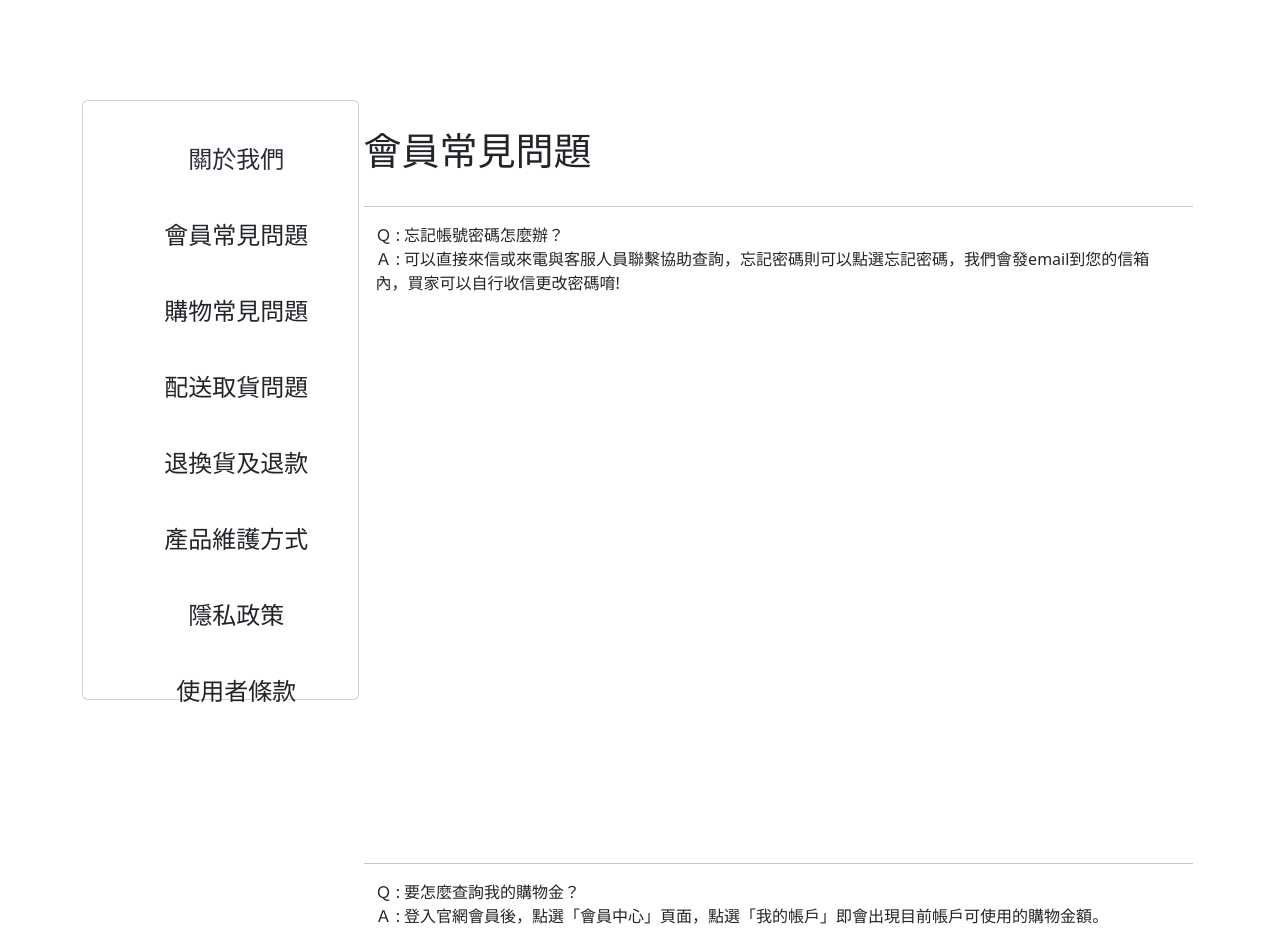
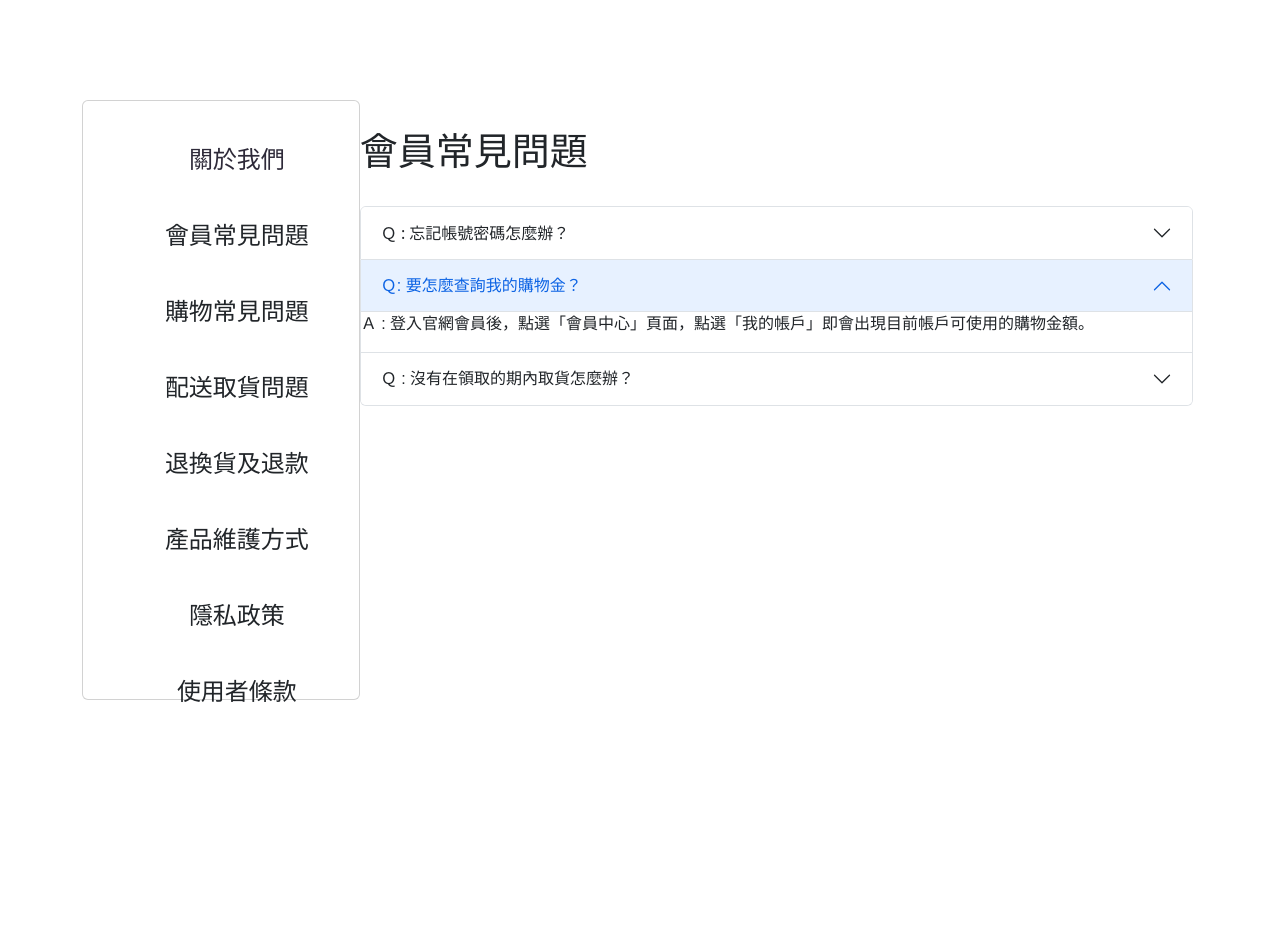
Before and after one commit to ibbeuni/bookstore-project, a Vue app in the folder front-end/: page /#/faq in a window 1280 px wide. Shown: the top 952 px of the page. After the commit the page ends 800 px from the top, so only its background shows below. Built offline with nearby package versions, Linux system fonts and the light colour scheme; a web font is replaced by a local one.

Commit message:
彈一曲手風琴

```diff
--- a/front-end/src/views/AskedQ.vue
+++ b/front-end/src/views/AskedQ.vue
@@ -20,27 +20,42 @@
                 </ul>
             </div>
             <div class="card_1">
-                <div class="accordion-body">
-                    <div class="accordion">
-                        <h1>會員常見問題</h1>
-                        <hr>
-                        <div class="container">
-                            <div class="label">Ｑ : 忘記帳號密碼怎麼辦？</div>
-                            <div class="content">Ａ : 可以直接來信或來電與客服人員聯繫協助查詢，忘記密碼則可以點選忘記密碼，我們會發email到您的信箱內，買家可以自行收信更改密碼唷!
+                <div class="accordion" id="myAccordion">
+                    <h1>會員常見問題</h1>
+                    <div class="accordion-item">
+                        <div class="accordion-header" id="headingOne">
+                            <button type="button" class="accordion-button collapsed" data-bs-toggle="collapse"
+                                data-bs-target="#collapseOne">Ｑ : 忘記帳號密碼怎麼辦？</button>
+                        </div>
+                        <div id="collapseOne" class="accordion-collapse collapse" data-bs-parent="#myAccordion">
+                            <div class="card-body">
+                                <p>Ａ : 可以直接來信或來電與客服人員聯繫協助查詢，忘記密碼則可以點選忘記密碼，我們會發email到您的信箱內，買家可以自行收信更改密碼唷!</p>
                             </div>
                         </div>
-                        <hr>
-                        <div class="container">
-                            <div class="label">Ｑ : 要怎麼查詢我的購物金？</div>
-                            <div class="content">Ａ : 登入官網會員後，點選「會員中心」頁面，點選「我的帳戶」即會出現目前帳戶可使用的購物金額。
+                    </div>
+                    <div class="accordion-item">
+                        <h2 class="accordion-header" id="headingTwo">
+                            <button type="button" class="accordion-button" data-bs-toggle="collapse"
+                                data-bs-target="#collapseTwo">
+                                Ｑ: 要怎麼查詢我的購物金？</button>
+                        </h2>
+                        <div id="collapseTwo" class="accordion-collapse collapse show" data-bs-parent="#myAccordion">
+                            <div class="card-body">
+                                <p>Ａ : 登入官網會員後，點選「會員中心」頁面，點選「我的帳戶」即會出現目前帳戶可使用的購物金額。</p>
                             </div>
                         </div>
-                        <hr>
-                        <div class="container">
-                            <div class="label">Ｑ : 沒有在領取的期內取貨怎麼辦？</div>
-                            <div class="content">Ａ : 若您逾期未至門市取貨，商品將會退回本公司，訂單亦將自動取消無法重新配送，若您仍需要該商品，請重新至官網訂購。 提醒您，若您有3次以上(含3次)未於通知期限內至該指定門巿取貨，未來您將無法再次訂購商品，同時您的帳號使用權也將被取消。請您珍惜寶貴的訂購資源及維護自身權益。</div>
+                    </div>
+                    <div class="accordion-item">
+                        <h2 class="accordion-header" id="headingThree">
+                            <button type="button" class="accordion-button collapsed" data-bs-toggle="collapse"
+                                data-bs-target="#collapseThree">Ｑ : 沒有在領取的期內取貨怎麼辦？</button>
+                        </h2>
+                        <div id="collapseThree" class="accordion-collapse collapse" data-bs-parent="#myAccordion">
+                            <div class="card-body">
+                                <p>Ａ : 若您逾期未至門市取貨，商品將會退回本公司，訂單亦將自動取消無法重新配送，若您仍需要該商品，請重新至官網訂購。
+                                    提醒您，若您有3次以上(含3次)未於通知期限內至該指定門巿取貨，未來您將無法再次訂購商品，同時您的帳號使用權也將被取消。請您珍惜寶貴的訂購資源及維護自身權益。</p>
+                            </div>
                         </div>
-                        <hr>
                     </div>
                 </div>
             </div>
@@ -51,16 +66,6 @@
     </div>
 </template>
 <script>
-export default {
-    data() {
-
-    },
-    methods: {
-        onclick: {
-
-        }
-    }
-}
 </script>
 <style scoped>
 .container {
@@ -109,7 +114,7 @@ export default {
     flex-wrap: wrap;
     height: 100%;
     /* background-color: yellowgreen; */
-    margin-right: 5px;
+    margin-right: auto;
 }
 
 .wordsize li {
```
